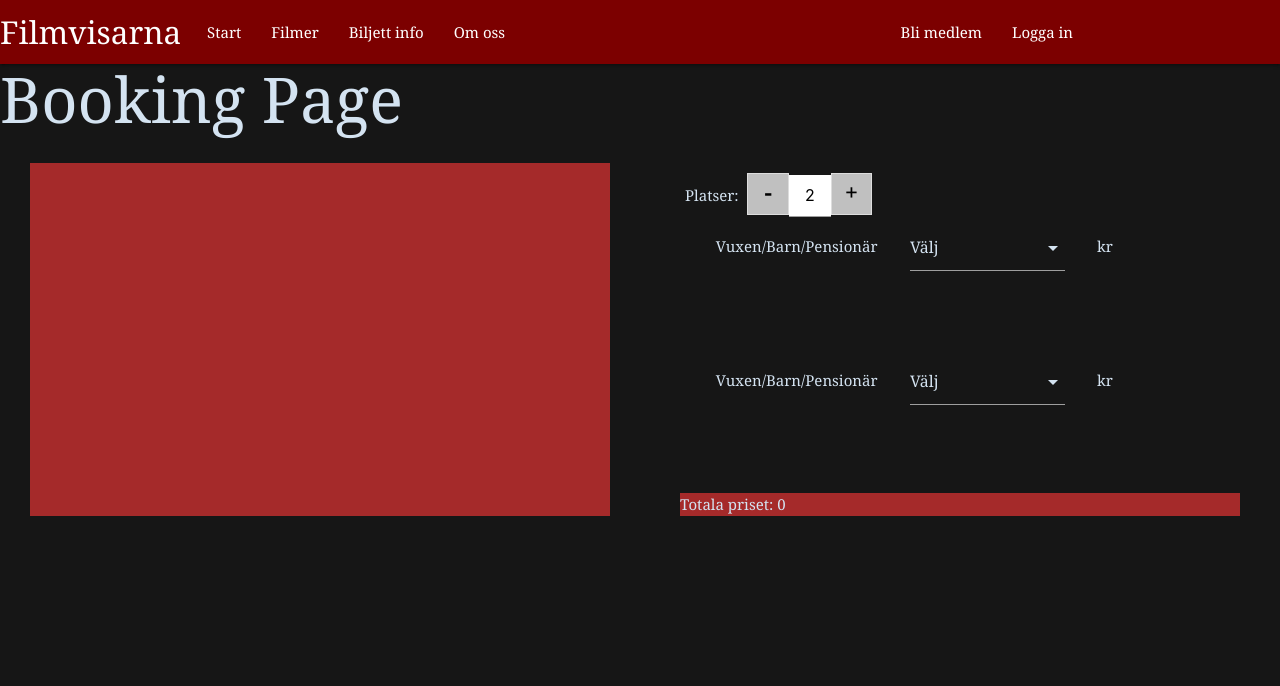
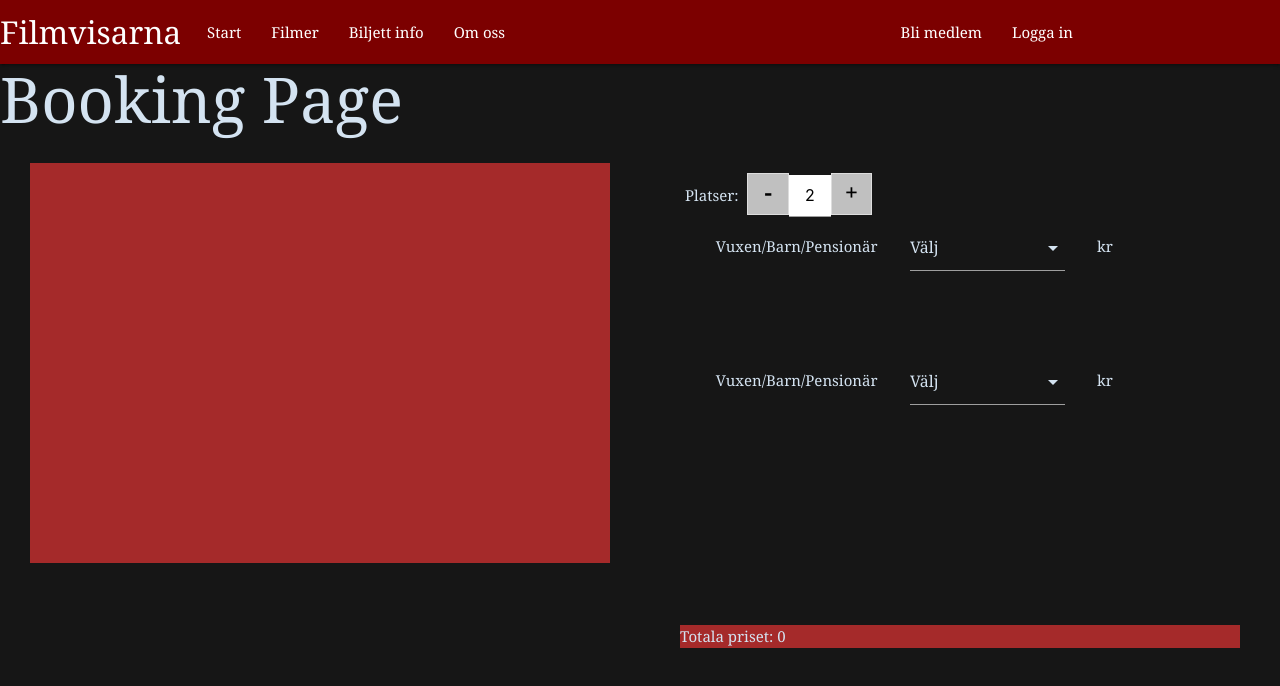
Before and after one commit to ali94160/filmvisarna-grupp3, a Vue app in the folder frontend/: page /booking in a window 1280 px wide. Shown: the top 686 px of the page. Built offline with nearby package versions, Linux system fonts and the light colour scheme; no server answers.

Commit message:
Scroll bar

```diff
--- a/frontend/src/views/Booking.vue
+++ b/frontend/src/views/Booking.vue
@@ -5,13 +5,18 @@
 
     </div>
 
-    <div class="info">
+    <div class="info" >
+
       <span>Platser: </span>
       <div class="value-button" v-on:click="decreaseValue">-</div>
       <input type="number" v-model="chosenSeats" max="8">
       <div class="value-button" v-on:click="increaseValue">+</div>
 
+
+<div class="tickets">
+
       <BookingInput v-for="seat in chosenSeatsInput" :key="seat" :ticketNumber="seat" @updateTotalPrice="updateTotalPrice" />
+</div>
       <p>Totala priset: {{ getTotalPrice }}</p>
 
     </div>
@@ -36,6 +41,7 @@ export default {
     BookingInput,
     ConfirmButton
   },
+
 
   methods:{
     decreaseValue(){
@@ -120,6 +126,11 @@ span{
 
 .salon, p{
   background-color: brown;
+
+}
+
+.salon{
+  height: 50vh;
 }
 
 .info{
@@ -150,6 +161,14 @@ span{
   cursor: pointer;
 }
 
+.tickets{
+   width: 400px;
+  height: 400px;
+  overflow: scroll;
+  overflow-x:hidden;
+  width: 100%;
+}
+
 
 
 
```
